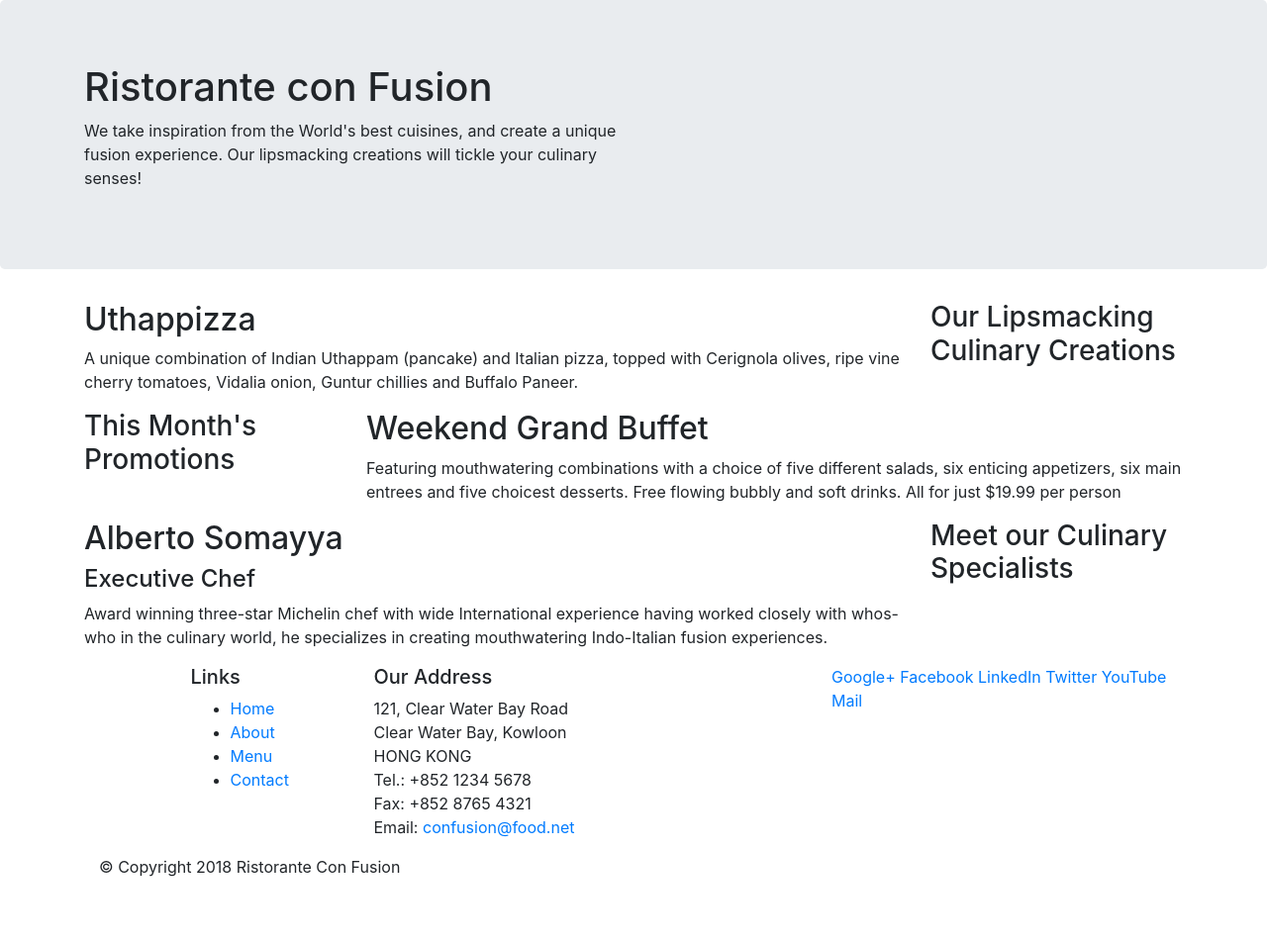
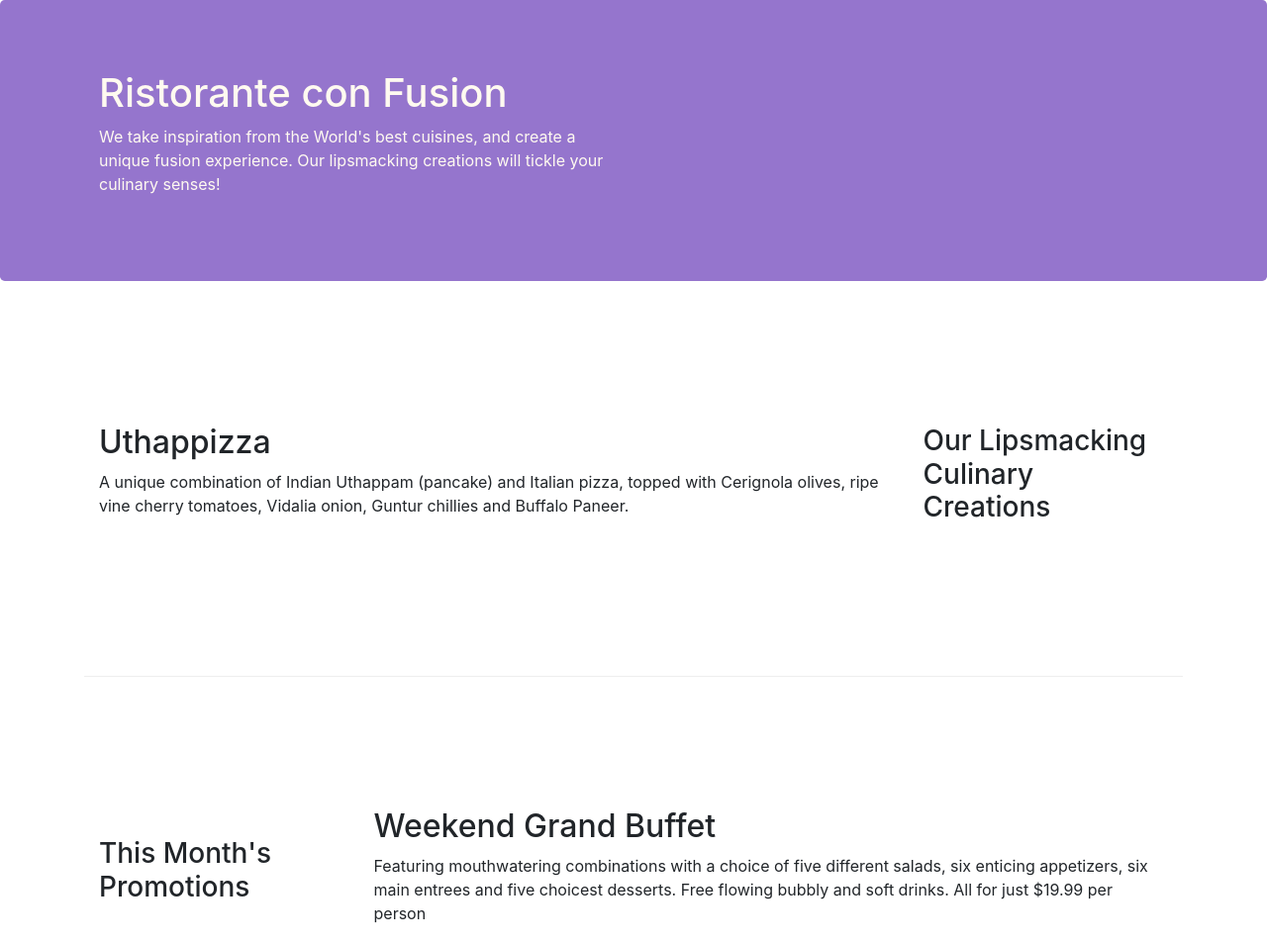
Before and after one commit to tanishksahni/conFusion-Bootstrap4-, a website: page index.html in a window 1280 px wide. Shown: the top 954 px of the page at 99% size. Before the commit the page ends 904 px from the top, so only its background shows below. Drawn offline with nearby package versions, Linux system fonts and the light colour scheme.

Commit message:
Bootstrap: Grid Part-2

```diff
--- /dev/null
+++ b/css/styles.css
@@ -0,0 +1,26 @@
+.row-header{
+    margin: 0px auto;
+    padding: 0px auto;
+}
+.row-content{
+    margin: 0px auto;
+    padding: 50px 0px 50px 0px;
+    border-bottom: 1px ridge;
+    min-height: 400px;
+}
+.footer{
+    background-color: #d1c4e9;
+    margin: 0px auto;
+    padding: 20px 0px 20px 0px;
+}
+.jumbotron{
+    padding: 70px 30px 70px 30px;
+    margin: 0px auto;
+    background: #9575cd;
+    color: floralwhite;
+}
+.address{
+    font-size: 80%;
+    margin: 0px;
+    color: #0f0f0f;
+}
--- a/index.html
+++ b/index.html
@@ -8,6 +8,7 @@
 
     <!-- Bootstrap CSS -->
     <link rel="stylesheet" href="node_modules/bootstrap/dist/css/bootstrap.min.css">
+    <link rel="stylesheet" href="css/styles.css">
     <title>Ristorante Con Fusion</title>
 </head>
 
@@ -15,7 +16,7 @@
 
     <header class="jumbotron">
         <div class="container">
-            <div class="row">
+            <div class="row row-header">
                 <div class="col-12 col-sm-6">
                     <h1>Ristorante con Fusion</h1>
                     <p>We take inspiration from the World's best cuisines, and create a unique fusion experience. Our lipsmacking creations will tickle your culinary senses!</p>
@@ -27,7 +28,7 @@
     </header>
 
     <div class="container">
-        <div class="row">
+        <div class="row row-content align-items-center">
             <div class="col-12 col-sm-4 order-sm-last col-md-3">
                 <h3>Our Lipsmacking Culinary Creations</h3>
             </div>
@@ -38,7 +39,7 @@
         </div>
 
 
-        <div class="row">
+        <div class="row row-content align-items-center">
             <div class="col-12 col-sm-4 col-md-3">
                 <h3>This Month's Promotions</h3>
             </div>
@@ -48,7 +49,7 @@
             </div>
         </div>
 
-        <div class="row">
+        <div class="row row-content align-items-center">
             <div class="col-12 col-sm-4 order-sm-last col-md-3">
                 <h3>Meet our Culinary Specialists</h3>
             </div>
@@ -60,19 +61,19 @@
         </divclass>
     </div>
 
-    <footer>
+    <footer class="footer">
         <div class="container">
             <div class="row">
                 <div class="col-4 offset-1 col-sm-2">
                     <h5>Links</h5>
-                    <ul>
+                    <ul class="list-unstyled">
                         <li><a href="#">Home</a></li>
                         <li><a href="#">About</a></li>
                         <li><a href="#">Menu</a></li>
                         <li><a href="#">Contact</a></li>
                     </ul>
                 </div>
-                <div class="col-7 col-sm-5">
+                <div class="col-7 col-sm-5 address">
                     <h5>Our Address</h5>
                     <address>
 		              121, Clear Water Bay Road<br>
@@ -83,8 +84,8 @@
 		              Email: <a href="mailto:confusion@food.net">confusion@food.net</a>
 		           </address>
                 </div>
-                <div class="col-12 col-sm-4">
-                    <div>
+                <div class="col-12 col-sm-4 align-self-center">
+                    <div class="text-center">
                         <a href="http://google.com/+">Google+</a>
                         <a href="http://www.facebook.com/profile.php?id=">Facebook</a>
                         <a href="http://www.linkedin.com/in/">LinkedIn</a>
@@ -94,7 +95,7 @@
                     </div>
                 </div>
            </div>
-           <div class="row">
+           <div class="row justify-content-center">
                 <div class="col-auto">
                     <p>© Copyright 2018 Ristorante Con Fusion</p>
                 </div>
```
